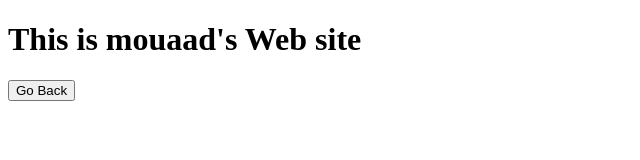
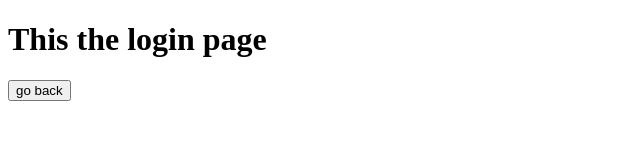
Before and after one commit to Mouaadgames/my-hosted-website, a plain HTML site: page login_page.html in a window 1280 px wide. Shown: the whole page, without its empty margins (0-640 px from the left). Drawn offline with Linux system fonts and the light colour scheme.

Commit message:
fix the buttons

```diff
--- a/login_page.html
+++ b/login_page.html
@@ -9,8 +9,10 @@
 </head>
 
 <body>
-    <h1>This is mouaad's Web site</h1>
-    <button onclick="index.html">Go Back</button>
+    <h1>This the login page</h1>
+    <a href="index.html">
+        <button>go back</button>
+    </a>
 </body>
 
 </html>
```
Also changed, not shown: index.html (+3 -0 lines).
